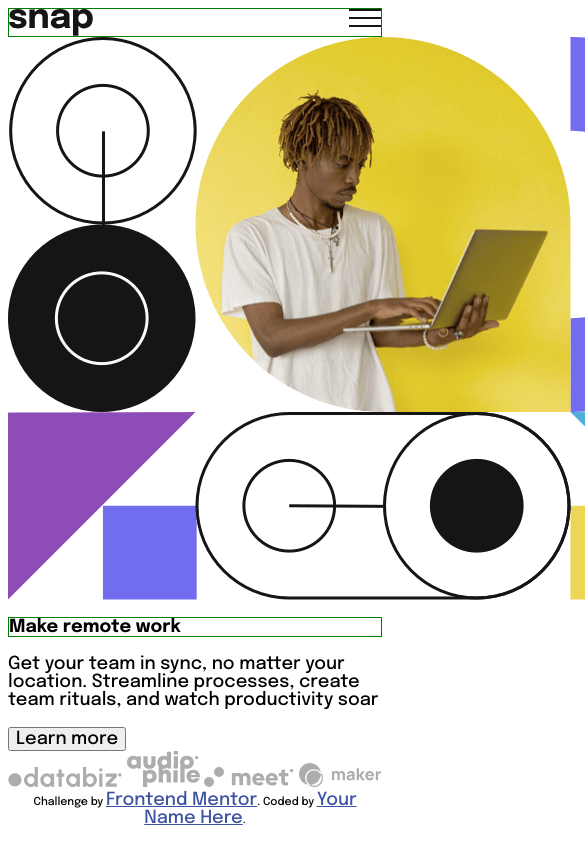
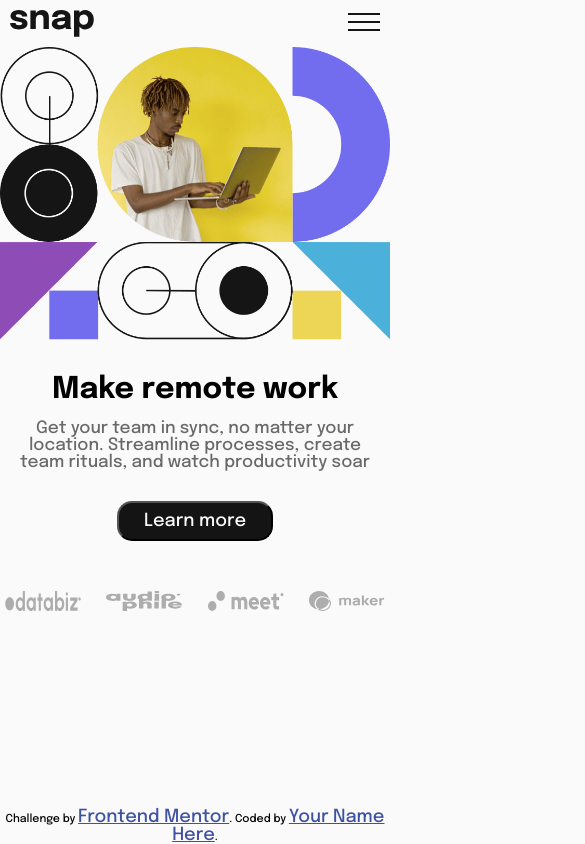
Before and after one commit to Yoryao/dropdownMenuesFEM, a plain HTML site: page index.html in a window 390 px wide. Shown: the top 844 px of the page, 585 px wide, since content can reach past the window. Drawn offline with Linux system fonts and the light colour scheme.

Commit message:
first mobile structure

```diff
--- a/index.html
+++ b/index.html
@@ -33,7 +33,7 @@
   </head>
   <body>
     <header class="mainHeader">
-      <img src="./images/logo.svg" alt="logo image" class="logo" />
+        <img src="./images/logo.svg" alt="logo image" class="logo" />
       <navbar class="menu">
         <img src="./images/icon-menu.svg" alt="menu icon">
         <!-- <ul>
@@ -51,24 +51,24 @@
       alt="hero image"
       class="heroImage"
     />
-    <h1 class="title mainHeader">Make remote work</h1>
+    <h1 class="title">Make remote work</h1>
     <p class="intro">
       Get your team in sync, no matter your location. Streamline processes,
       create team rituals, and watch productivity soar
     </p>
     <button class="btn">Learn more</button>
     <footer class="mainFooter">
-      <img src="./images/client-databiz.svg" alt="databiz logo" />
-      <img src="./images/client-audiophile.svg" alt="audiophile logo" />
-      <img src="./images/client-meet.svg" alt="meet logo" />
-      <img src="./images/client-maker.svg" alt="maker logo" />
+      <img class="clientLogo" src="./images/client-databiz.svg" alt="databiz logo" />
+      <img class="clientLogo" src="./images/client-audiophile.svg" alt="audiophile logo" />
+      <img class="clientLogo" src="./images/client-meet.svg" alt="meet logo" />
+      <img class="clientLogo" src="./images/client-maker.svg" alt="maker logo" />
     </footer>
 
-    <div class="attribution">
+    <footer class="attribution">
       Challenge by
       <a href="https://www.frontendmentor.io?ref=challenge" target="_blank"
         >Frontend Mentor</a
       >. Coded by <a href="#">Your Name Here</a>.
-    </div>
+    </footer>
   </body>
 </html>
--- a/sass/style.scss
+++ b/sass/style.scss
@@ -3,10 +3,65 @@
 * {
     font-family: 'Epilogue', sans-serif;
     font-size: 18px;
+    box-sizing: border-box;
+    margin: 0;
+    background-color: library.$White;
 }
 
 .mainHeader {
-    border: 1px solid green;
+
+    display: flex;
+    padding: 10px 10px ;
+    justify-content: space-between;
+    align-items: center;
+}
+
+.heroImage {
+    width: 100%;
+}
+
+.title {
+    text-align: center;
+    margin: 30px auto 15px auto;
+    font-size: 30px;
+}
+
+.intro {
+    display: flex;
+    width: 95%;
+    margin: 0px auto;
+    text-align: center;
+    font-size: 17px;
+    color: library.$Gray;
+}
+
+.btn {
+    width: 40%;
+    margin-left: 30%;
+    margin-top: 30px;
+    margin-bottom: 40px;
+    height: 40px;
+    text-align: center;
+    border-radius: 15px;
+    background-color: library.$Black;
+    color: library.$White;
+}
+
+.mainFooter {
     display: flex;
     justify-content: space-between;
+    padding: 10px 5px;
+
+    .clientLogo {
+        width: 20%;
+        height: 20px;
+    }
+
 }
+
+.attribution {
+    padding-top: 20px;
+    position: fixed;
+    bottom: 0;
+    font-size: 8px;
+}
```
Also changed, not shown: css/style.css, 1 other file.
